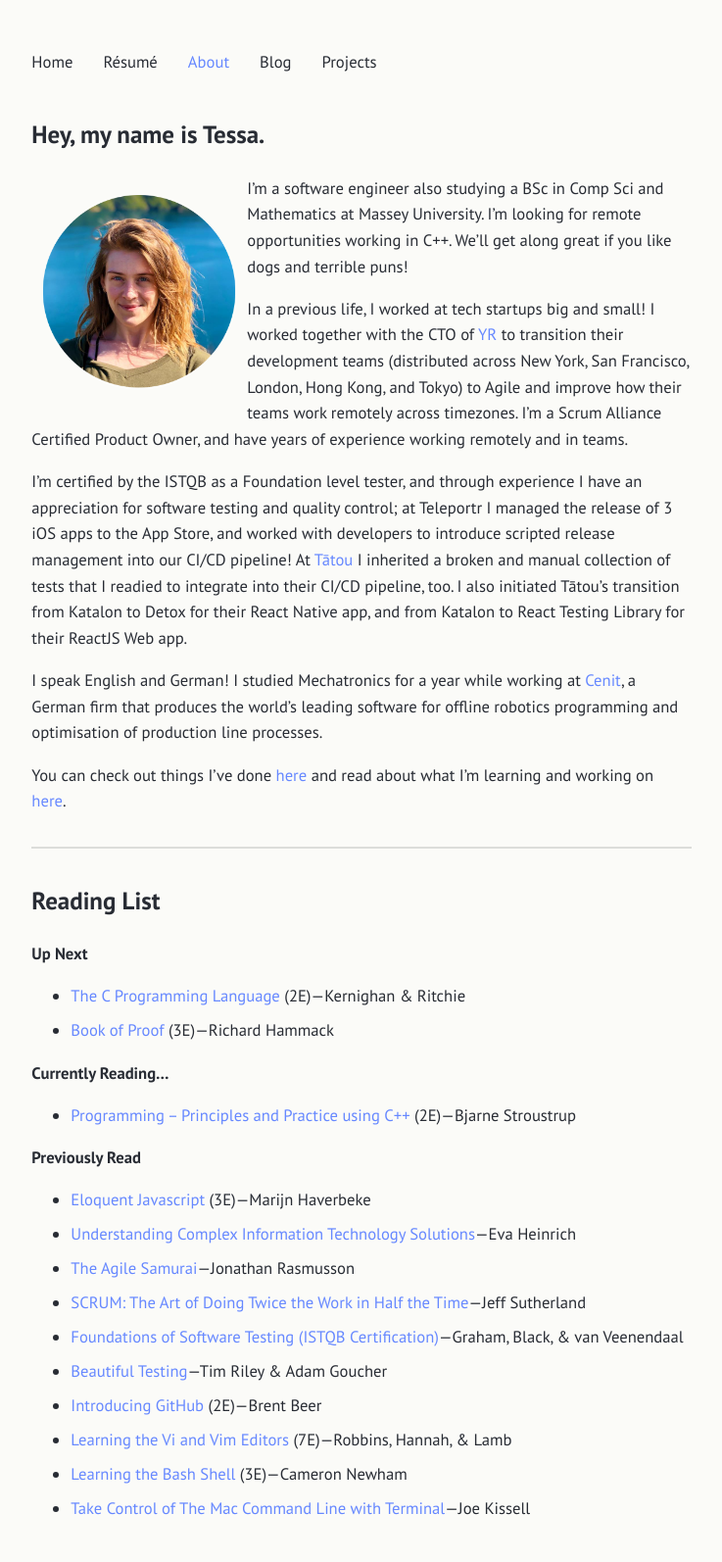
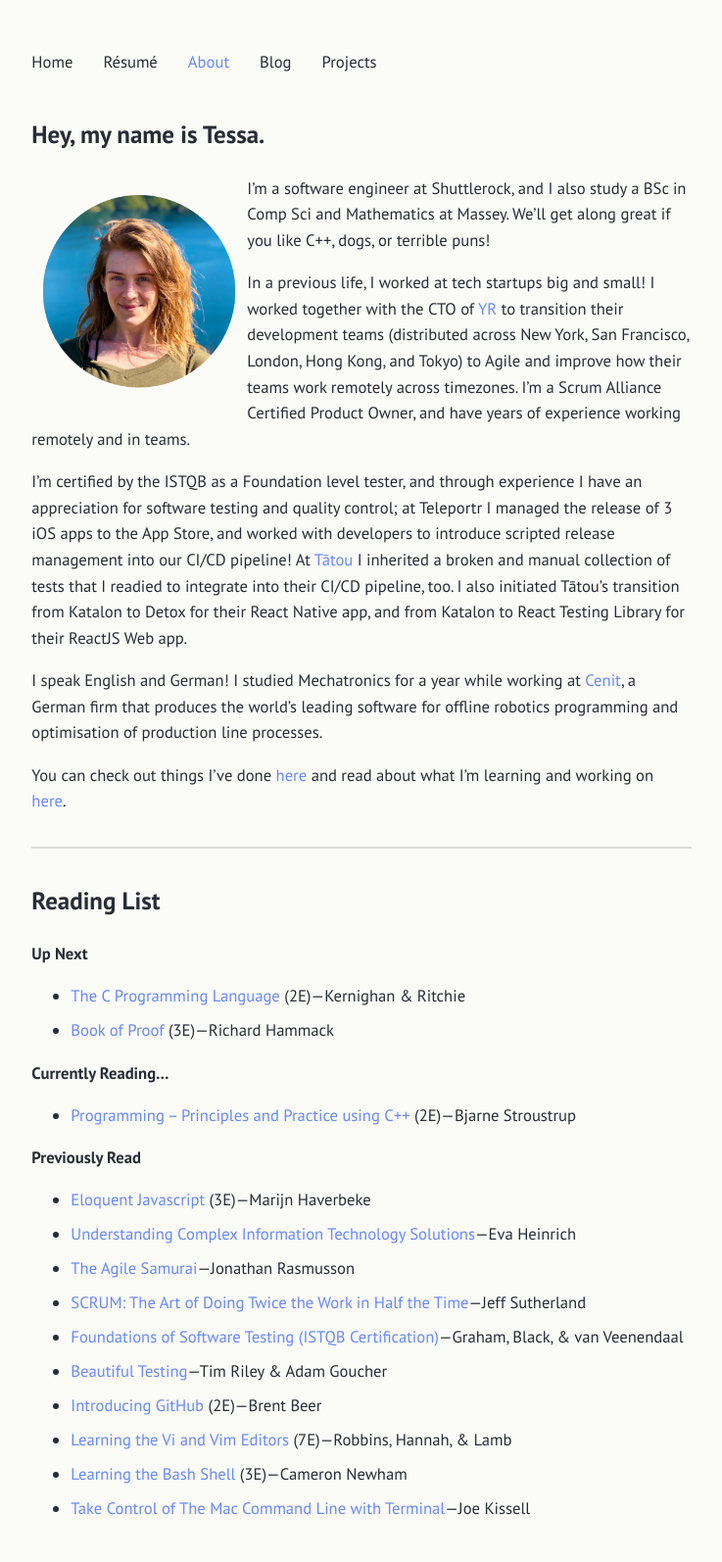
Before and after one commit to tessapower/tessapower.github.io, a Jekyll site: the page built from src/about.md, in a window 1280 px wide. Shown: the whole page at 98% size, without its empty margins (271-1008 px from the left). Built offline with Jekyll 4.4.1, drawn with Linux system fonts in a browser that asks for light colours.

Commit message:
Update bio

```diff
--- a/src/about.md
+++ b/src/about.md
@@ -4,8 +4,7 @@ title: About
 ---
 ## Hey, my name is Tessa.
 
-<img alt="Me!" src="/assets/profile-photo.png" width="200" style="float:left;vertical-align:middle;margin:20px 10px"/> I'm a software engineer also studying a BSc in Comp Sci and Mathematics at Massey University.
-I'm looking for remote opportunities working in C++. We'll get along great if you like dogs and terrible puns!
+<img alt="Me!" src="/assets/profile-photo.png" width="200" style="float:left;vertical-align:middle;margin:20px 10px"/> I'm a software engineer at Shuttlerock, and I also study a BSc in Comp Sci and Mathematics at Massey. We'll get along great if you like C++, dogs, or terrible puns!
 
 In a previous life, I worked at tech startups big and small! I worked together with the CTO of [YR](https://thisisyr.com) to transition their development teams (distributed across New York, San Francisco, London, Hong Kong, and Tokyo) to Agile and improve how their teams work remotely across timezones. I'm a Scrum Alliance Certified Product Owner, and have years of experience working remotely and in teams.
 
```
Also changed, not shown: src/index.md (+1 -1 lines).
